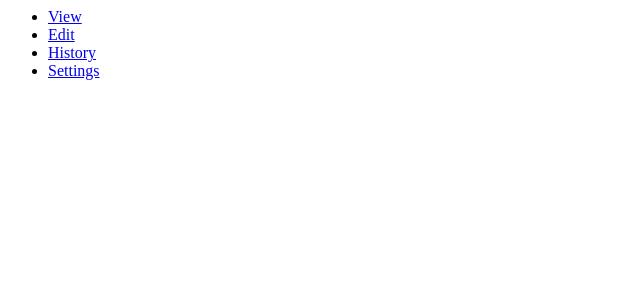
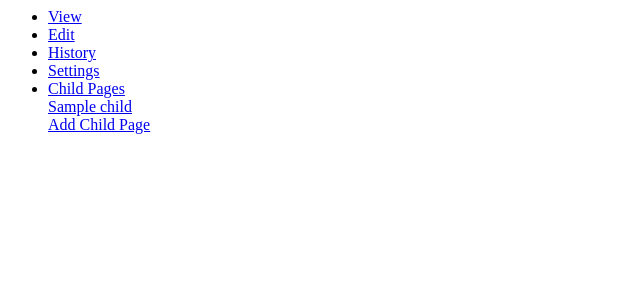
Before and after one commit to vincent-lg/evennia-wiki, a Django app: template evennia_wiki/templates/wiki/_tabs.html in a window 1280 px wide. Shown: the top 300 px of the page, without its empty margins (0-640 px from the left). Run offline with Django 3.2, Linux system fonts and the light colour scheme; the template is opened without the code that fills it: most values are stand-ins (such as "Sample title", 1, 10 or a date in 2020).

Commit message:
dropdown for child pages

```diff
--- a/evennia_wiki/templates/wiki/_tabs.html
+++ b/evennia_wiki/templates/wiki/_tabs.html
@@ -1,3 +1,4 @@
+<nav>
   <ul class="nav nav-tabs card-header-tabs">
     <li class="nav-item">
       <a class="nav-link{% if active_tab == "view" %} active{% endif %}" href="/wiki/{% firstof address page.address %}">View</a>
@@ -11,4 +12,18 @@
     <li class="nav-item">
       <a class="nav-link{% if active_tab == "settings" %} active{% endif %}" href="/wiki/_settings/{% firstof address page.address %}">Settings</a>
     </li>
+    <li class="nav-item dropdown">
+      <a class="nav-link dropdown-toggle" data-toggle="dropdown" href="#" role="button" aria-haspopup="true" aria-expanded="false">Child Pages</a>
+      <div class="dropdown-menu">
+        {% for child in page.children %}
+          <a class="dropdown-item" href="{{child.address}}">{{child}}</a>
+        {% endfor %}
+        <div class="dropdown-divider"></div>
+        {% comment %}
+        We'll need a view here to add a subpage
+        {% endcomment %}
+        <a class="dropdown-item" href="/wiki/_edit/{% firstof address page.address %}/subpage">Add Child Page</a>
+      </div>
+    </li>
   </ul>
+</nav>
```
Lines whose indentation alone changed are shown as unchanged.
